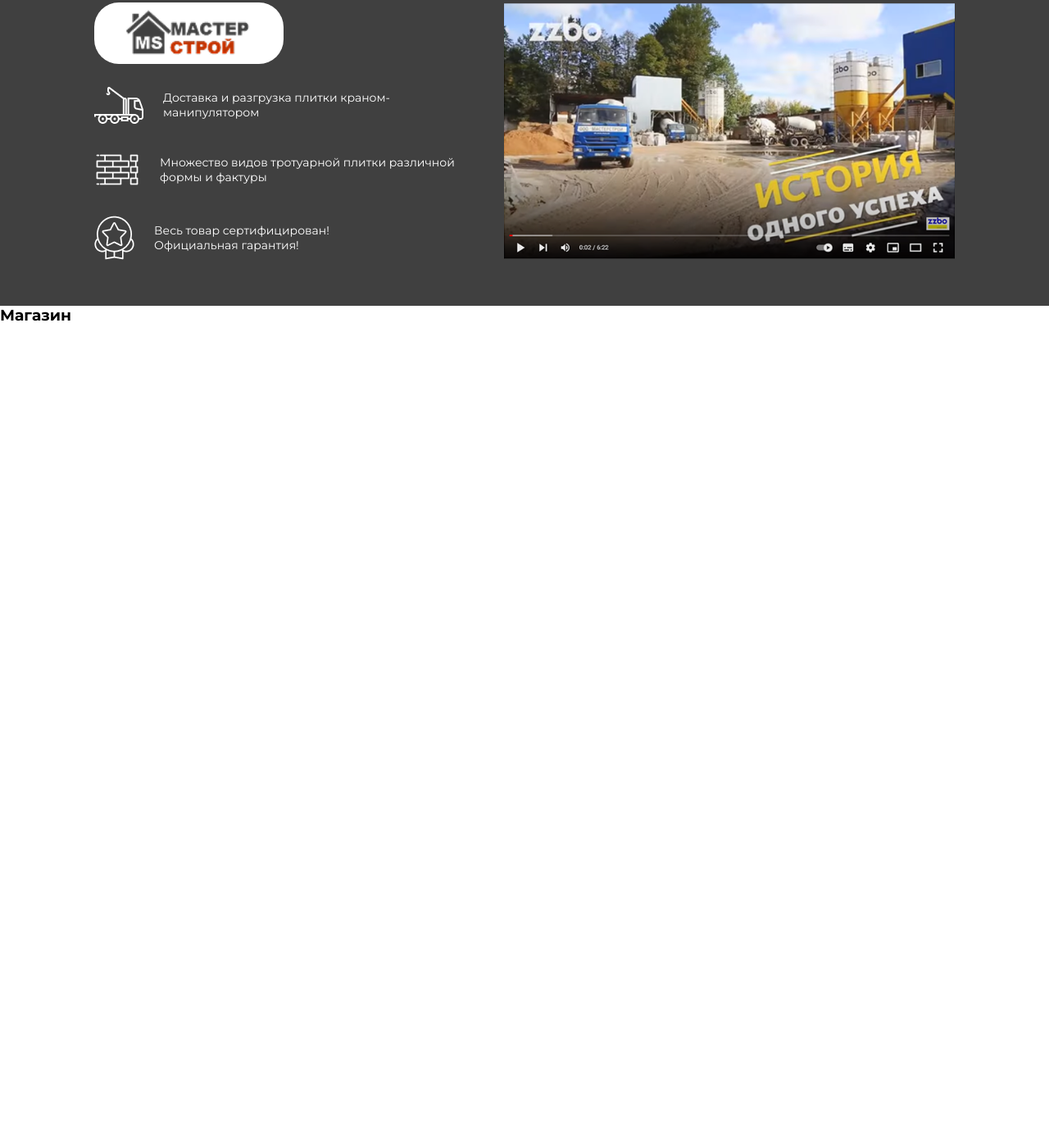
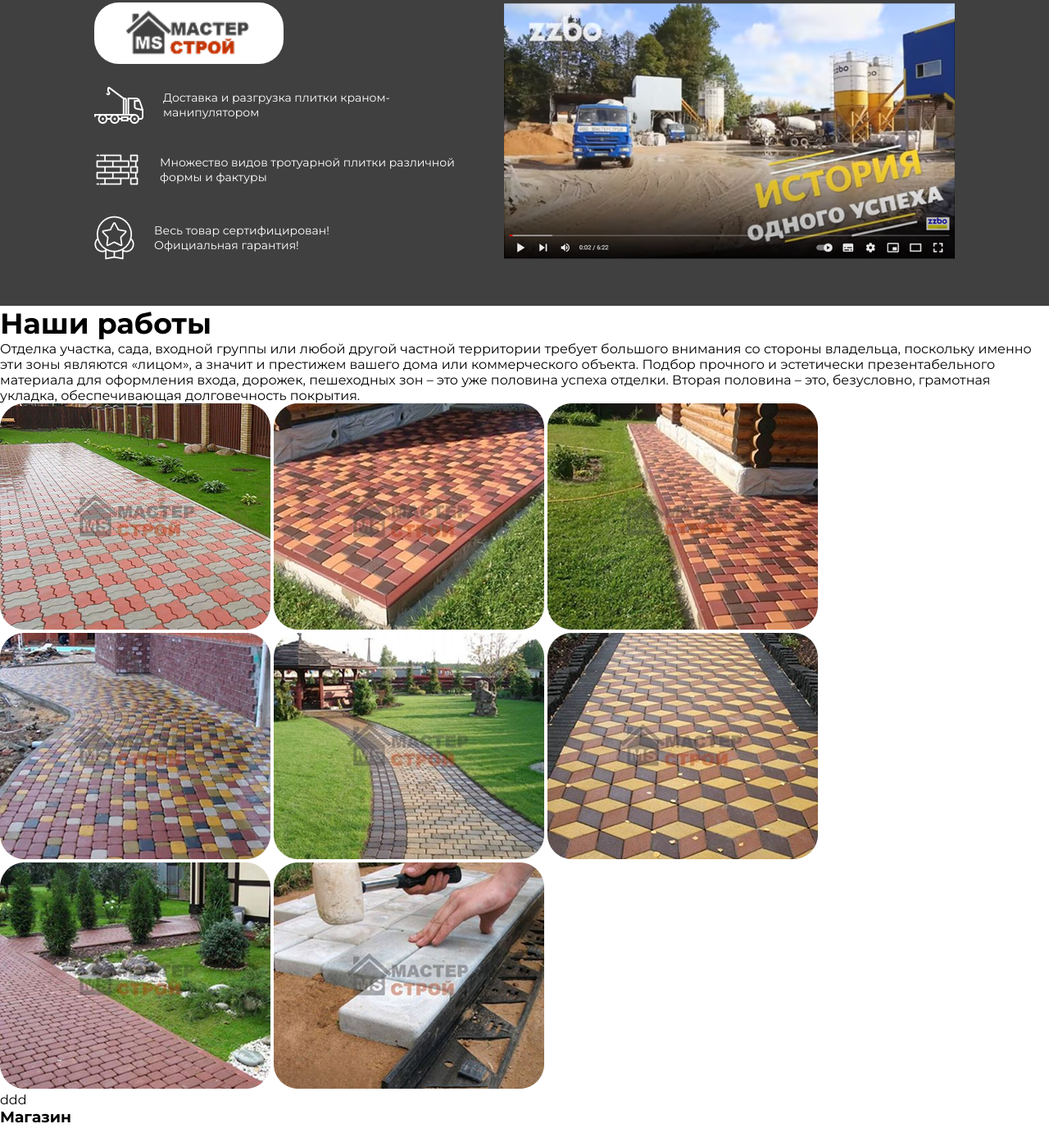
Before and after one commit to Polly30112004/Web-Lab-3-4, a plain HTML site: page index.html in a window 1280 px wide. Shown: the part 3925-5318 px from the top of the page at 82% size. Before the commit the page ends 4340 px from the top, so only its background shows below. Drawn offline with Linux system fonts and the light colour scheme.

Commit message:
feat: adding html file for 6 block

```diff
--- a/index.html
+++ b/index.html
@@ -348,6 +348,27 @@
        </div>
 </div>
 
+<div class = "block6">
+   <h2 class = "h2">Наши работы</h2>
+   <p class = "block6-text">Отделка участка, сада, входной группы или любой другой частной территории требует большого внимания со стороны владельца, поскольку именно эти зоны являются «лицом», а значит и престижем вашего дома или коммерческого объекта. Подбор прочного и эстетически презентабельного материала для оформления входа, дорожек, пешеходных зон – это уже половина успеха отделки. Вторая половина – это, безусловно, грамотная укладка, обеспечивающая долговечность покрытия.</p>
+   <div class = "works">
+  <img class = "block6-img" src="img/1_тротуар.png" alt="">
+  <img class = "block6-img" src="img/2_тротуар.png" alt="">
+  <img class = "block6-img"src="img/3_тротуар.png" alt="">
+  <img class = "block6-img" src="img/4_тротуар.png" alt="">
+  <img class = "block6-img" src="img/5_тротуар.png" alt="">
+  <img class = "block6-img" src="img/6_тротуар.png" alt="">
+  <img class = "block6-img" src="img/7_тротуар.png" alt="">
+  <img class = "block6-img" src="img/8_тротуар.png" alt="">
+   </div>
+</div>
+
+
+<div class = "block7">
+ddd
+
+</div>
+
 
 
 </main>
```
